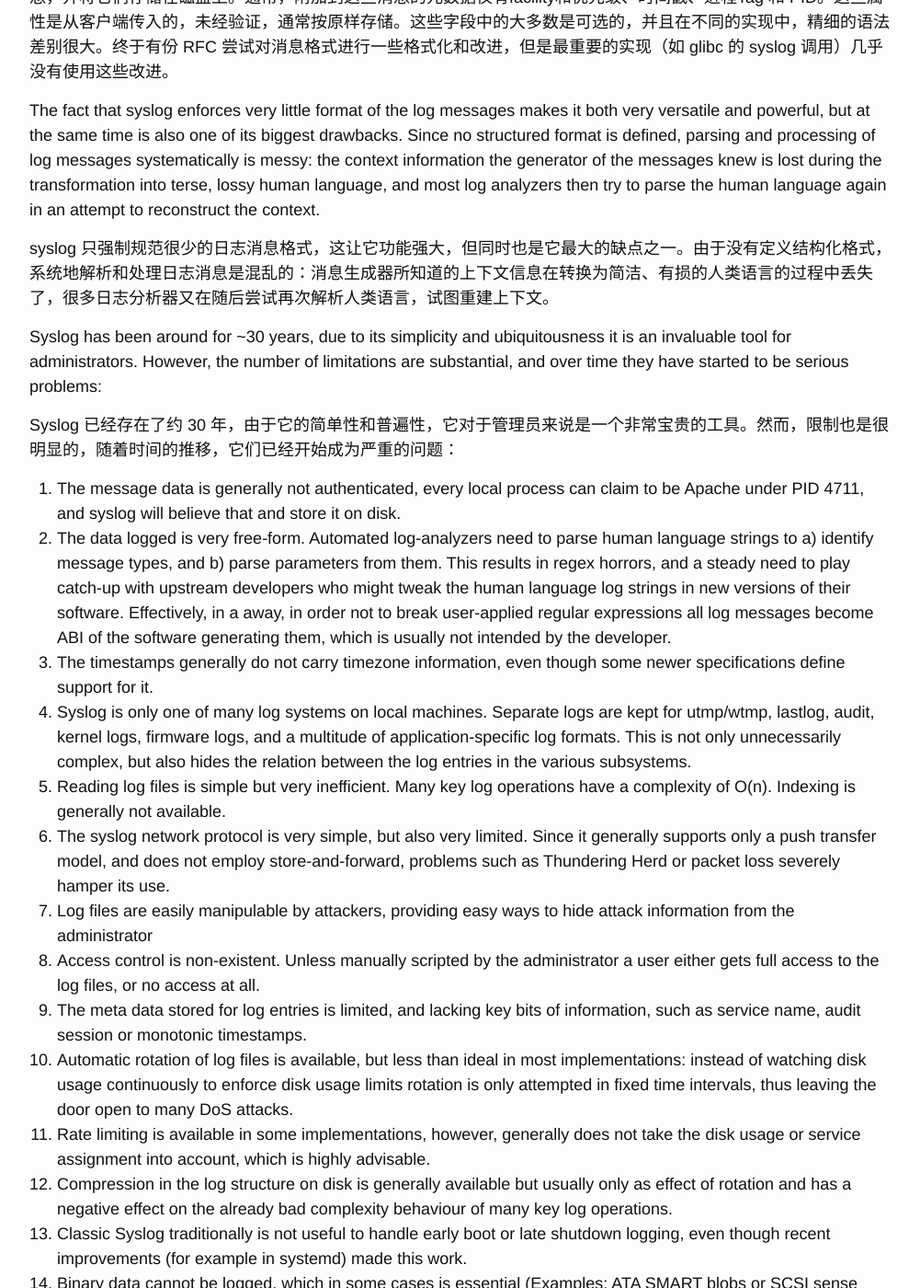
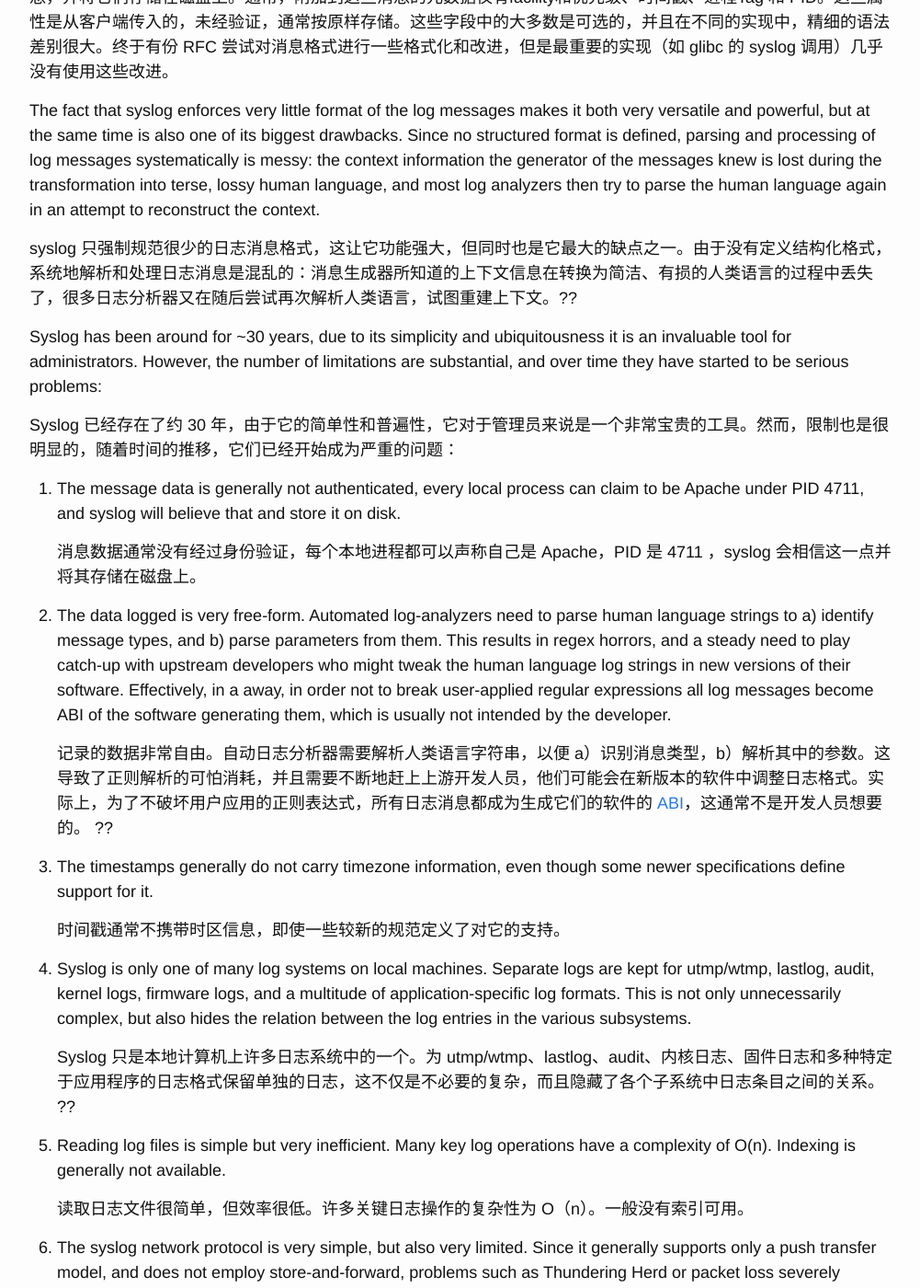
Before and after one commit to childe/ohmycat, a Jekyll site: the page built from _posts/2021-02-18-introducing-the-journal.md, in a window 1280 px wide and 1400 px high, scrolled down 1019 px. Shown: the whole window at 92% size, without its empty margins (138-1139 px from the left). Built offline with Jekyll 4.4.1, drawn with Linux system fonts in a browser that asks for light colours; our own code applies the rules of GitHub Pages for plain Markdown files; some of the changed text lies outside the part shown.

Commit message:
modified:   _posts/2021-02-18-introducing-the-journal.md

```diff
--- a/_posts/2021-02-18-introducing-the-journal.md
+++ b/_posts/2021-02-18-introducing-the-journal.md
@@ -26,26 +26,68 @@ syslog 守护进程的目的是 —— 顾名思义 —— 记录系统日志。
 
 The fact that syslog enforces very little format of the log messages makes it both very versatile and powerful, but at the same time is also one of its biggest drawbacks. Since no structured format is defined, parsing and processing of log messages systematically is messy: the context information the generator of the messages knew is lost during the transformation into terse, lossy human language, and most log analyzers then try to parse the human language again in an attempt to reconstruct the context.
 
-syslog 只强制规范很少的日志消息格式，这让它功能强大，但同时也是它最大的缺点之一。由于没有定义结构化格式，系统地解析和处理日志消息是混乱的：消息生成器所知道的上下文信息在转换为简洁、有损的人类语言的过程中丢失了，很多日志分析器又在随后尝试再次解析人类语言，试图重建上下文。
+syslog 只强制规范很少的日志消息格式，这让它功能强大，但同时也是它最大的缺点之一。由于没有定义结构化格式，系统地解析和处理日志消息是混乱的：消息生成器所知道的上下文信息在转换为简洁、有损的人类语言的过程中丢失了，很多日志分析器又在随后尝试再次解析人类语言，试图重建上下文。??
 
 Syslog has been around for ~30 years, due to its simplicity and ubiquitousness it is an invaluable tool for administrators. However, the number of limitations are substantial, and over time they have started to be serious problems:
 
 Syslog 已经存在了约 30 年，由于它的简单性和普遍性，它对于管理员来说是一个非常宝贵的工具。然而，限制也是很明显的，随着时间的推移，它们已经开始成为严重的问题：
 
 1. The message data is generally not authenticated, every local process can claim to be Apache under PID 4711, and syslog will believe that and store it on disk.
+
+    消息数据通常没有经过身份验证，每个本地进程都可以声称自己是 Apache，PID 是 4711 ，syslog 会相信这一点并将其存储在磁盘上。
+
 2. The data logged is very free-form. Automated log-analyzers need to parse human language strings to a) identify message types, and b) parse parameters from them. This results in regex horrors, and a steady need to play catch-up with upstream developers who might tweak the human language log strings in new versions of their software. Effectively, in a away, in order not to break user-applied regular expressions all log messages become ABI of the software generating them, which is usually not intended by the developer.
+
+    记录的数据非常自由。自动日志分析器需要解析人类语言字符串，以便 a）识别消息类型，b）解析其中的参数。这导致了正则解析的可怕消耗，并且需要不断地赶上上游开发人员，他们可能会在新版本的软件中调整日志格式。实际上，为了不破坏用户应用的正则表达式，所有日志消息都成为生成它们的软件的 [ABI](https://en.wikipedia.org/wiki/Application_binary_interface)，这通常不是开发人员想要的。 ??
+
 3. The timestamps generally do not carry timezone information, even though some newer specifications define support for it.
+
+    时间戳通常不携带时区信息，即使一些较新的规范定义了对它的支持。
+
 4. Syslog is only one of many log systems on local machines. Separate logs are kept for utmp/wtmp, lastlog, audit, kernel logs, firmware logs, and a multitude of application-specific log formats. This is not only unnecessarily complex, but also hides the relation between the log entries in the various subsystems.
+
+    Syslog 只是本地计算机上许多日志系统中的一个。为 utmp/wtmp、lastlog、audit、内核日志、固件日志和多种特定于应用程序的日志格式保留单独的日志，这不仅是不必要的复杂，而且隐藏了各个子系统中日志条目之间的关系。 ??
+
 5. Reading log files is simple but very inefficient. Many key log operations have a complexity of O(n). Indexing is generally not available.
+
+    读取日志文件很简单，但效率很低。许多关键日志操作的复杂性为 O（n）。一般没有索引可用。
+
 6. The syslog network protocol is very simple, but also very limited. Since it generally supports only a push transfer model, and does not employ store-and-forward, problems such as Thundering Herd or packet loss severely hamper its use.
+
+    syslog 网络协议非常简单，但也非常有限。由于它通常只支持推送传输模型，并且不使用存储转发，诸如 Thundering Herd 问题或数据包丢失等问题严重阻碍了它的使用。
+
 7. Log files are easily manipulable by attackers, providing easy ways to hide attack information from the administrator
+
+    日志文件很容易被攻击者操作，而且很容易向管理员隐藏攻击信息。
+
 8. Access control is non-existent. Unless manually scripted by the administrator a user either gets full access to the log files, or no access at all.
+
+    没有权限控制。除非管理员手动编写脚本，否则用户要么可以完全访问日志文件，要么根本无法访问。
+
 9. The meta data stored for log entries is limited, and lacking key bits of information, such as service name, audit session or monotonic timestamps.
+
+    为日志条目存储的元数据是有限的，并且缺少关键信息位，例如服务名称、审计session或单调的时间戳。
+
 10. Automatic rotation of log files is available, but less than ideal in most implementations: instead of watching disk usage continuously to enforce disk usage limits rotation is only attempted in fixed time intervals, thus leaving the door open to many DoS attacks.
+
+    日志文件的自动轮转是可用的，但在大多数实现中并不理想：轮换只是在固定的时间间隔内尝试的，而不是不断地观察磁盘使用情况以强制执行磁盘使用限制，从而使许多 DoS 攻击的大门敞开。
+
 11. Rate limiting is available in some implementations, however, generally does not take the disk usage or service assignment into account, which is highly advisable.
+
+    速率限制在某些实现中是可用的，但是，通常不考虑磁盘使用或服务分配，而这又是非常有用的。
+
 12. Compression in the log structure on disk is generally available but usually only as effect of rotation and has a negative effect on the already bad complexity behaviour of many key log operations.
+
+    磁盘上日志结构中的压缩通常是可用的，但通常仅是和轮转一起工作。并且许多关键日志操作本身已经够复杂了，压缩更加雪上加霜。
+
 13. Classic Syslog traditionally is not useful to handle early boot or late shutdown logging, even though recent improvements (for example in systemd) made this work.
+
+    传统上，经典的 Syslog 对于处理早期启动或后期关机日志记录是没有用的，尽管最近的改进（例如 systemd）使这一点得以实现。
+
 14. Binary data cannot be logged, which in some cases is essential (Examples: ATA SMART blobs or SCSI sense data, firmware dumps)
+
+    无法记录二进制数据，这在某些情况下是必需的（例如：ATA 智能 Blob 或 SCSI 检测数据、固件转储）
+
 
 Many of these issues have become very visible in the recent past. For example, intrusion involved in log file manipulation which can usually only detected by chance. In addition, due to the limitations of syslog, at this point in time users frequently have to rely on closed source components to make sense of the gathered logging data, and make access to it efficient.
 
```
